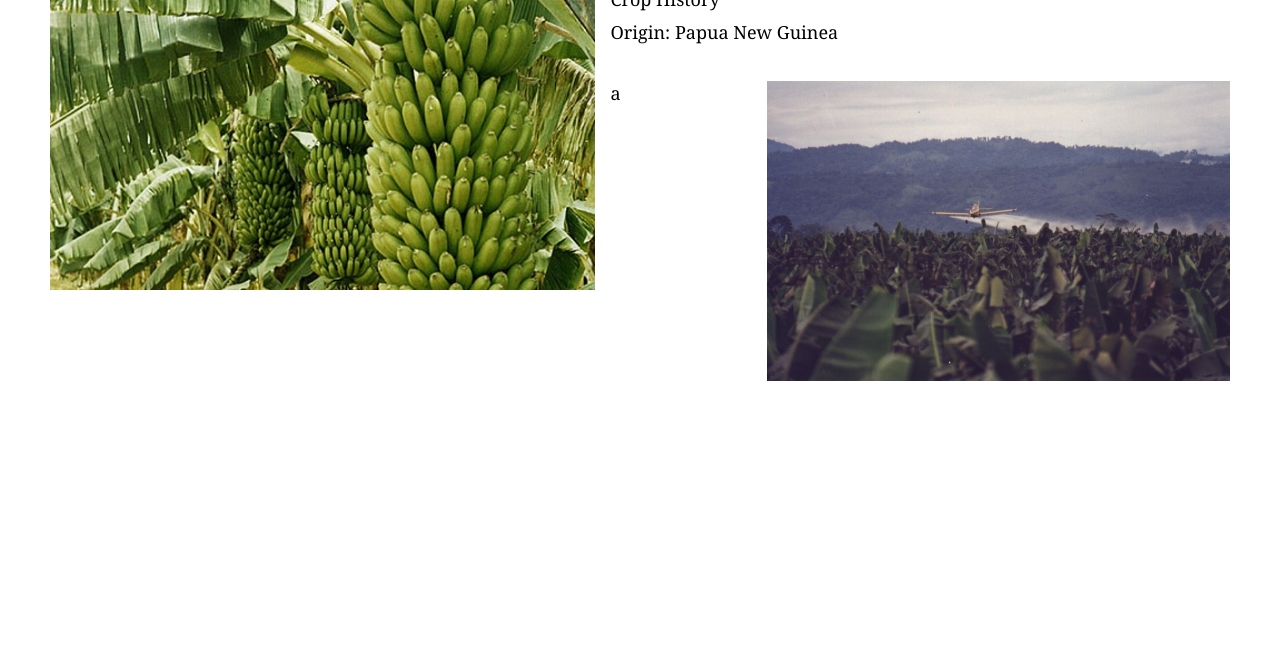
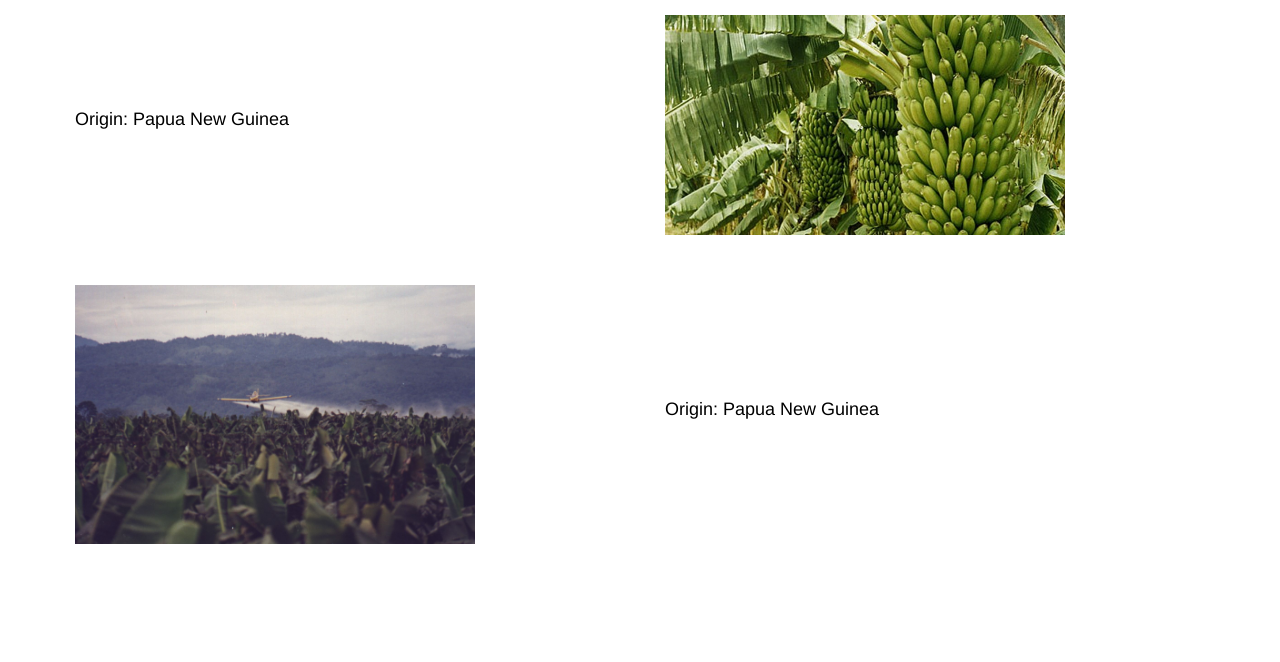
Before and after one commit to sagarwal-atg/banana, a website: page production.html in a window 1280 px wide. Shown: the part 138-800 px from the top of the page. Drawn offline with nearby package versions, Linux system fonts and the light colour scheme.

Commit message:
production updated

```diff
--- a/css/main.css
+++ b/css/main.css
@@ -1,5 +1,4 @@
 body{
-  font-family: Georgia;
     color: white;
 }
 
@@ -182,13 +181,11 @@ table td .gridOBJ.laos:hover {
   background-image: url('../img/LaosS.png');
 }
 
-img.rightVanaspati {
-    float: right;
-    max-height: 300px;
+
+table.tinkTable {
+    width: 100%;
 }
 
-
-img.leftVanaspati {
-    float: left;
-    max-height: 300px;
+table.tinkTable img {
+    width: 400px;
 }
--- a/css/main1.css
+++ b/css/main1.css
@@ -1,6 +1,5 @@
 body{
-  font-family: Georgia;
-    color: white;
+      color: white;
 }
 
 #logo-container{
--- a/production.html
+++ b/production.html
@@ -11,7 +11,6 @@
     </style>
   </head>
   <body>
-    <div>
       <!-- <div id="search-container" class="container-fluid vertical-align">
         <span class="uppercase left"><span class="glyphicon glyphicon-search"></span>Search</span>
         <span class="uppercase right">Log In<span class="glyphicon glyphicon-log-in"></span></span>
@@ -40,21 +39,28 @@
       <div class='content-container1'>
         <h2>Production</h2>
 
-        <p>
-          <!-- Edit Image source here. There is a 300px limit on height set in CSS -->
-          <img class='leftVanaspati' src='img/banana1.jpg' align='left' style='margin-right: 15px'>
-          <h4>Crop History</h4>
-            Origin:
-            Papua New Guinea
-        </p>
-        <br>
-        <p>
-          <img class='rightVanaspati' src='img/banana.jpg' align='right'>
-          a
-        </p>
+        <table class='tinkTable'>
+            <tr>
+                <td>
+                    <p>Origin: Papua New Guinea
+                    </p>
+                </td>
 
+                <td>
+                    <img class='leftVanaspati' src='img/banana1.jpg'>
+                </td>
+            </tr>
+            <tr>
+                <td>
+                   <img class='rightVanaspati' src='img/banana.jpg'>
+                </td>
+                <td>
+                    <p>Origin: Papua New Guinea
+                    </p>
+                </td>
 
-      </div>
+            </tr>
+        </table>
 
 
 
```
